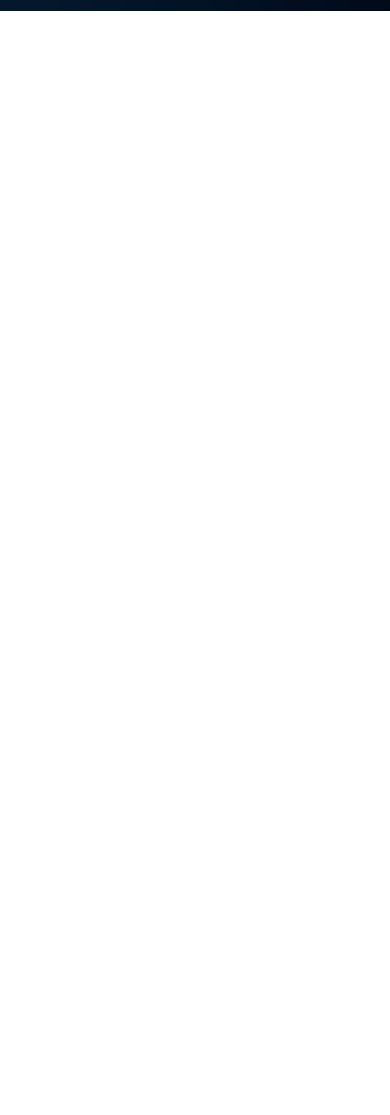
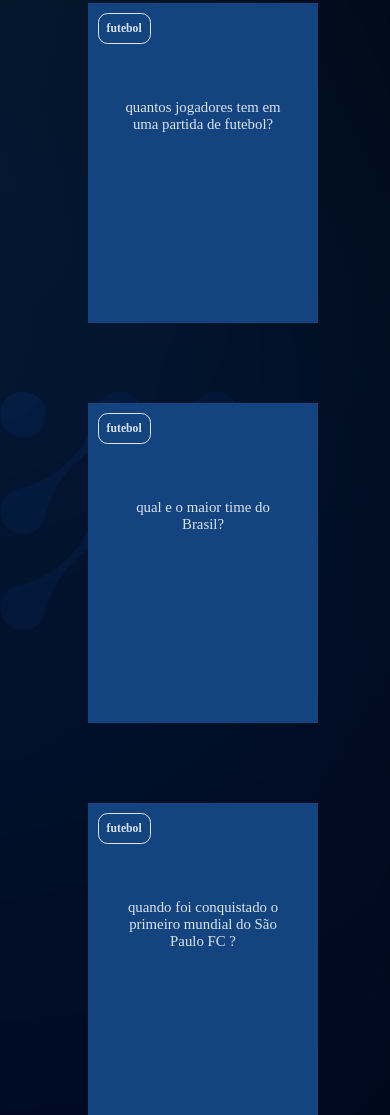
Before and after one commit to luiz0511/ferramenta-de-estudo-, a plain HTML site: page index.html in a window 390 px wide. Shown: the part 885-2000 px from the top of the page. Before the commit the page ends 896 px from the top, so only its background shows below. Drawn offline with Linux system fonts and the light colour scheme.

Commit message:
ultimas modificaçoes

```diff
--- a/app.js
+++ b/app.js
@@ -14,6 +14,16 @@ function criaCartao(categoria, pergunta, resposta) {
     </div>
     </div>
     `
+
+    let respostaEstaVisivel = false
+
+    function viraCartao() {
+        respostaEstaVisivel = !respostaEstaVisivel
+        cartao.classList.toggle('active', respostaEstaVisivel)
+    }
+    cartao.addEventListener('click', viraCartao)
+
+
     container.appendChild(cartao)
 
 }
--- a/assets/style.css
+++ b/assets/style.css
@@ -49,6 +49,7 @@ body {
     margin-top: 1rem;
     padding: 2rem;
     margin-top: 4rem;
+    font-size: 1.4vw;
 }
 
 .cartao__conteudo__pergunta p {
@@ -61,7 +62,7 @@ body {
     font-weight: 700;
 }
 
-.cartao:hover .cartao__conteudo {
+.cartao.active .cartao__conteudo {
     transform: rotateY(180deg);
 }
 
@@ -71,22 +72,14 @@ body {
     position: absolute;
     height: 100%;
     width: 100%;
+    box-sizing: border-box;
 }
 
 .cartao__conteudo__resposta {
     transform: rotateY(180deg);
+    background-color: rgba(0, 244, 191, 0.2);
+    border: 4px solid var(--card-back-color);
 }
-
-
-
-
-
-
-
-
-
-
-
 
 footer {
     background-color: black;
@@ -102,3 +95,22 @@ footer p {
     font-size: 0.6rem;
     margin-top: 0.5rem;
 }
+
+@media (max-width: 560px) {
+
+    body {
+        background: url('img/bg-mobile.webp'), no-repeat cover;
+    }
+
+    .cartao {
+        flex: 1 0 calc(100% - 1rem)
+    }
+
+    .cartao__conteudo h3 {
+        font-size: 3vw;
+    }
+
+    .cartao__conteudo p {
+        font-size: 3.8vw;
+    }
+}
--- a/perguntas.js
+++ b/perguntas.js
@@ -21,3 +21,15 @@ criaCartao(
     'qual e o maior time do Brasil?',
     'no brasil o maior time e o São Paulo FC sendo pai do corintians, palmeiras e santos'
 )
+
+criaCartao(
+    'futebol',
+    'quando foi conquistado o primeiro mundial do São Paulo FC ?',
+    'O primeiro mundial do são paulo veio em 1992 sendo conquistado no japão vencendo o barcelona por 2X1'
+)
+
+    criaCartao(
+    'futebol',
+    'qual e o maior artilheiro do São Paulo?',
+    'o maior artilheiro do são paulo foi serginho chulapa com 242 gols em sua passagem pelo são paulo '
+)
```
